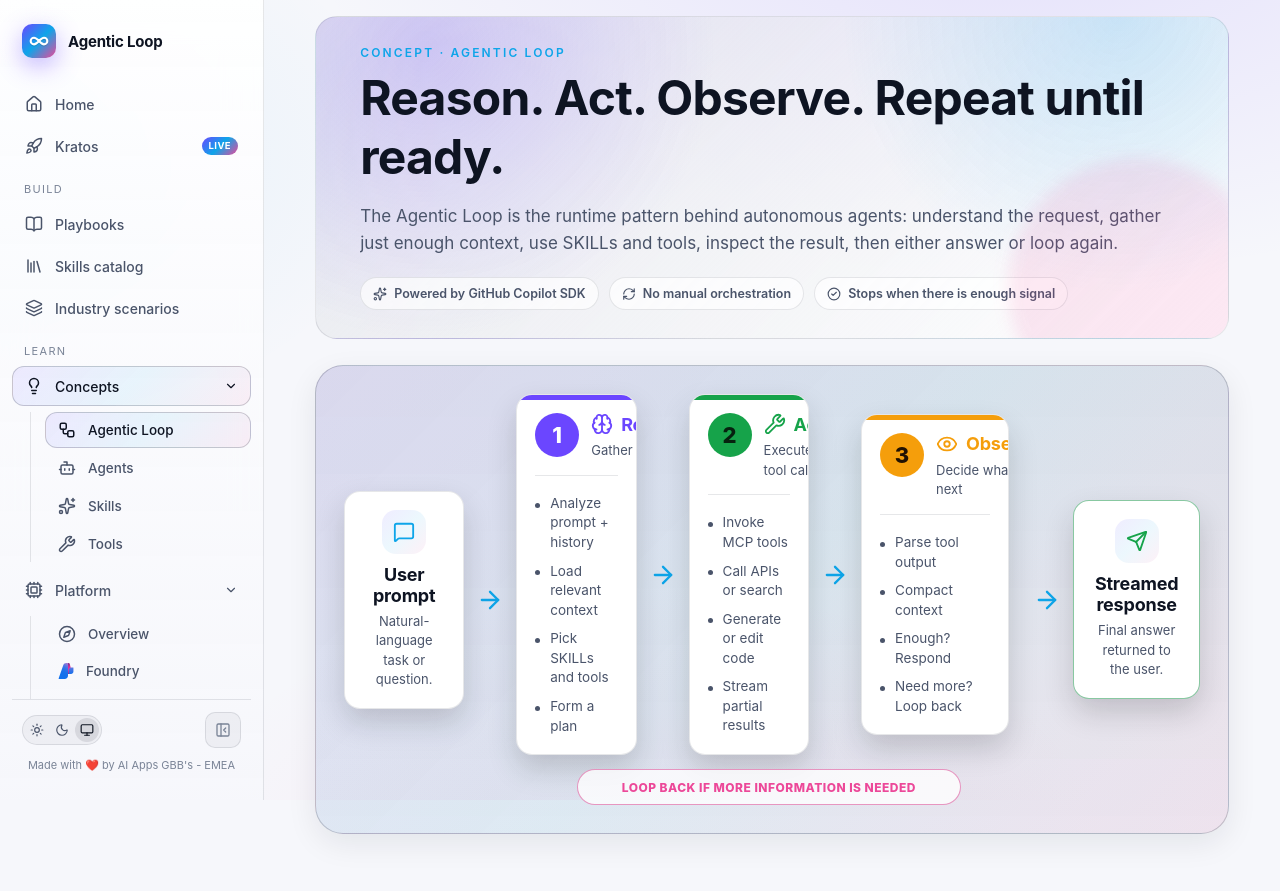
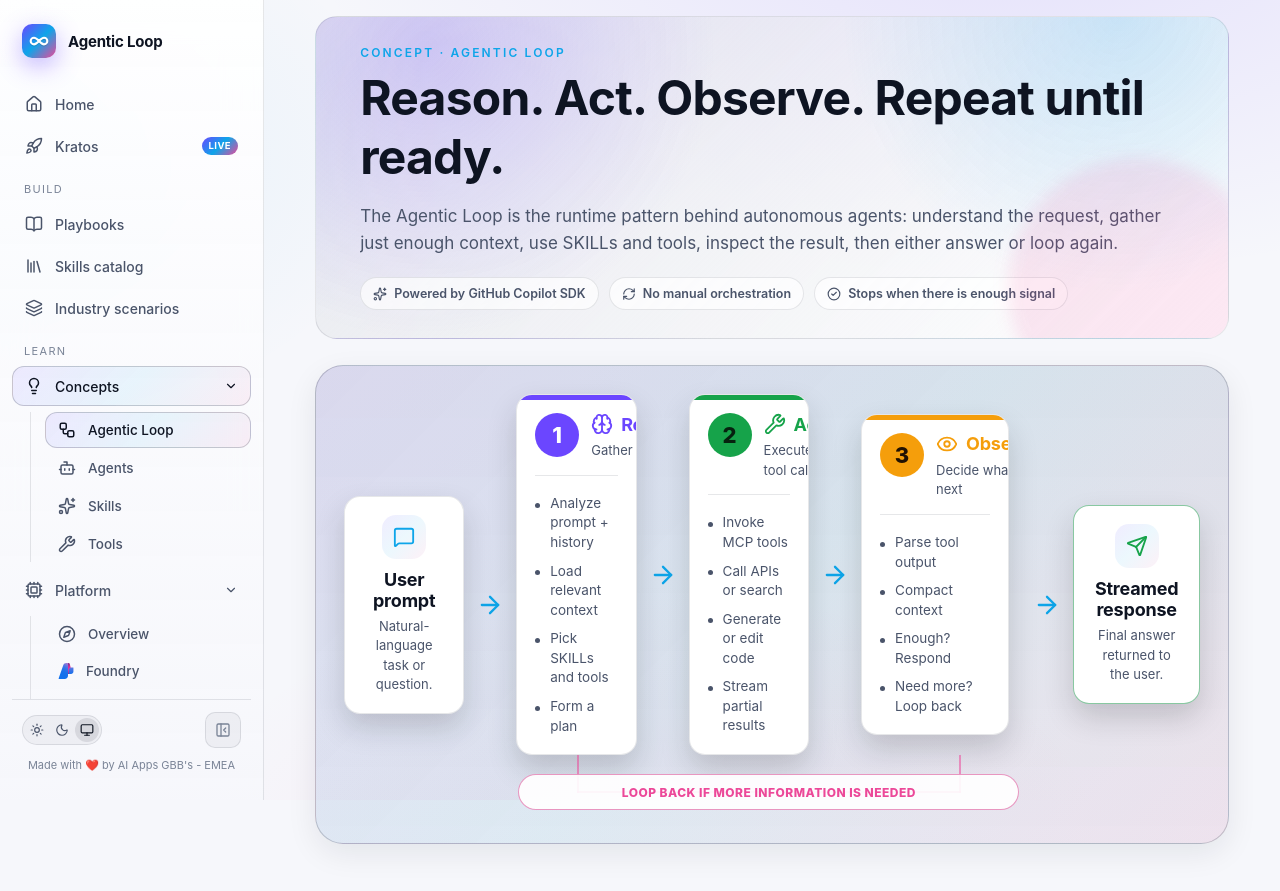
Before and after one commit to aiappsgbb/agentic-loop, a React (Vite) app: page /concepts/agentic-loop in a window 1280 px wide. Shown: the top 891 px of the page. Built offline with nearby package versions, Linux system fonts and the light colour scheme; a web font is replaced by a local one.

Commit message:
Connect agentic loopback pill
Co-authored-by: Copilot App <223556219+Copilot@users.noreply.github.com>

```diff
--- a/src/styles/app.css
+++ b/src/styles/app.css
@@ -1152,22 +1152,42 @@
 .loop-back {
   position: relative;
   grid-column: 1 / -1;
-  margin: 0 clamp(24px, 12%, 96px);
-  height: 36px;
+  height: 46px;
+  margin: 0;
   display: grid;
   place-items: center;
-  border-radius: 999px;
-  border: 1px solid color-mix(in srgb, var(--accent-3) 50%, var(--border));
-  background: color-mix(in srgb, var(--bg-1) 78%, transparent);
+  border: 0;
+  background: transparent;
   color: var(--accent-3);
   font-size: 12px;
   font-weight: 800;
   letter-spacing: 0.04em;
   text-transform: uppercase;
 }
-.loop-back::before,
-.loop-back::after {
-  display: none;
+.loop-back::before {
+  content: "";
+  position: absolute;
+  left: clamp(48px, 12%, 120px);
+  right: clamp(48px, 12%, 120px);
+  top: -14px;
+  bottom: 22px;
+  --loop-back-line: color-mix(in srgb, var(--accent-3) 54%, transparent);
+  background:
+    linear-gradient(var(--loop-back-line), var(--loop-back-line)) left top / 2px 100% no-repeat,
+    linear-gradient(var(--loop-back-line), var(--loop-back-line)) right top / 2px 100% no-repeat,
+    linear-gradient(var(--loop-back-line), var(--loop-back-line)) left bottom / 100% 2px no-repeat;
+}
+.loop-back span {
+  position: relative;
+  z-index: 1;
+  display: inline-flex;
+  align-items: center;
+  justify-content: center;
+  min-height: 36px;
+  padding: 0 clamp(22px, 8vw, 140px);
+  border-radius: 999px;
+  border: 1px solid color-mix(in srgb, var(--accent-3) 50%, var(--border));
+  background: color-mix(in srgb, var(--bg-1) 92%, transparent);
 }
 .agentic-loop-callout {
   margin-top: 34px;
@@ -1196,6 +1216,9 @@
     margin-top: 8px;
     margin-right: 0;
     margin-left: 0;
+  }
+  .loop-back::before {
+    display: none;
   }
 }
 
```
